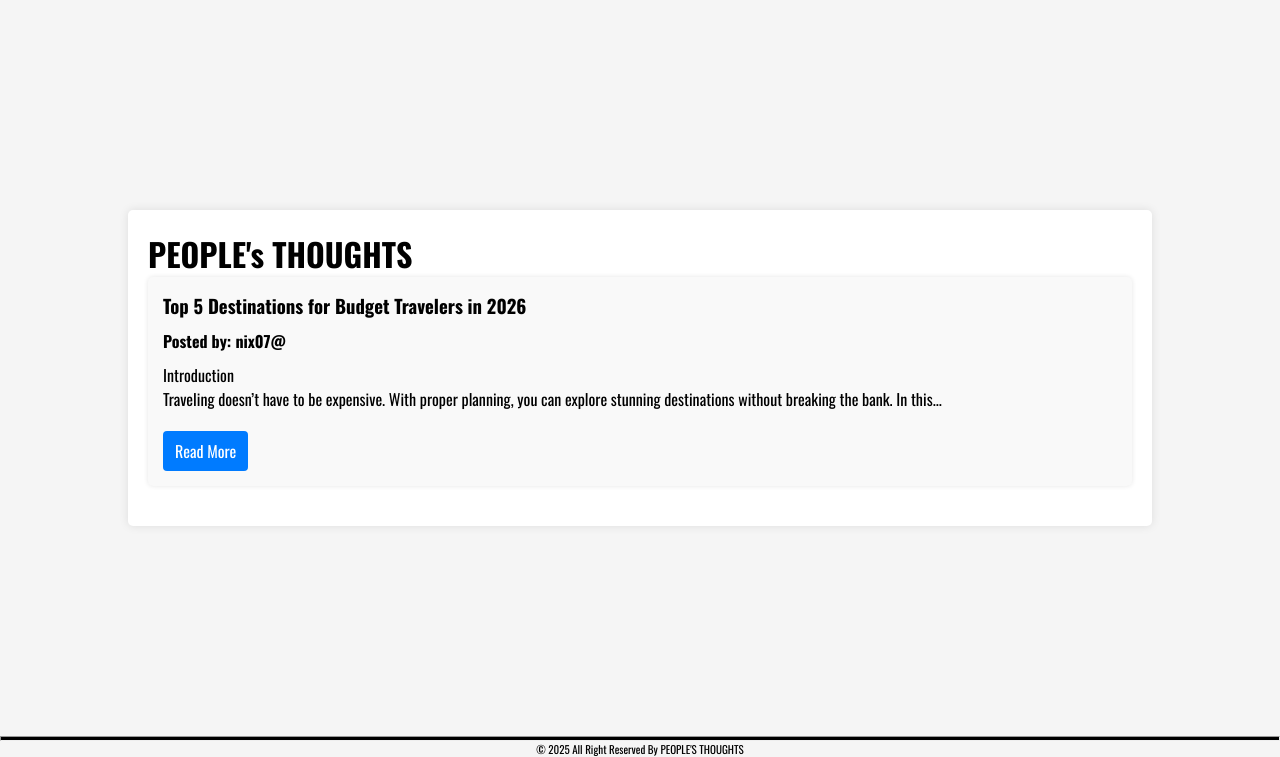
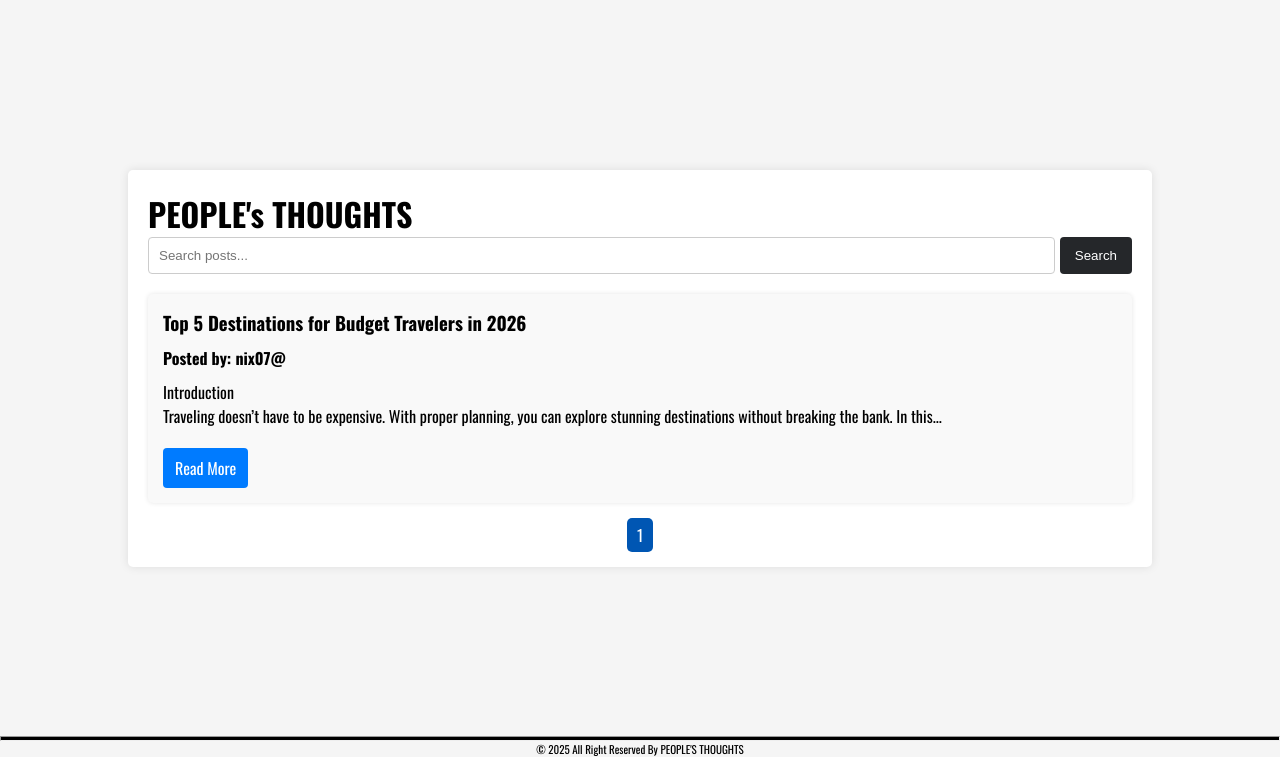
Before and after one commit to yash9094/Blog-Website, a PHP site: page / in a window 1280 px wide. Shown: the part 43-800 px from the top of the page. Run offline with PHP 8.4, Linux system fonts and the light colour scheme; a user stored in the database is signed in; data comes from the database, SQL or seed files in the repository.

Commit message:
Initial commit

```diff
--- a/css/style.css
+++ b/css/style.css
@@ -233,6 +233,12 @@ textarea {
 }
 .posts-container{
     margin-top: 20px;
+    max-width: 800px;
+    margin: auto;
+    background: white;
+    padding: 20px;
+    border-radius: 5px;
+    box-shadow: 0 0 10px rgba(0, 0, 0, 0.1);
 }
 .user-post{
     background: #f9f9f9;
@@ -251,6 +257,55 @@ textarea {
 .user-post em{
     font-size: 0.9em;
     color: #666;
+}
+.pagination {
+    text-align: center;
+    margin-top: 20px;
+}
+.pagination a {
+    margin: 0 5px;
+    padding: 5px 10px;
+    background: #007BFF;
+    color: white;
+    text-decoration: none;
+    border-radius: 5px;
+}
+
+.pagination a.active {
+    background: #0056b3;
+}
+
+.pagination a:hover {
+    background: #0056b3;
+}
+
+#search-form {
+    display: flex;
+    justify-content: center;
+    margin-bottom: 20px;
+}
+
+.search-input {
+    padding: 10px;
+    border: 1px solid #ccc;
+    border-radius: 4px;
+    width: calc(100% - 22px);
+    margin-right: 5px;
+    box-sizing: border-box;
+}
+
+.search-button {
+    padding: 10px 15px;
+    background-color: #25272a;
+    color: white;
+    border: none;
+    border-radius: 4px;
+    cursor: pointer;
+    transition: background-color 0.3s;
+}
+
+.search-button:hover {
+    background-color: #010a15;
 }
 /* Displaying Post CSS END*/
 
--- a/index.php
+++ b/index.php
@@ -6,28 +6,55 @@ include "inc/header.php";
 // Get the logged-in user's ID
 $userId = isset($_SESSION['user_id']) ? $_SESSION['user_id'] : null;
 
+
+// Initialize search variable
+$search = isset($_GET['search']) ? $_GET['search'] : '';
+
+// Pagination variables
+$limit = 5; // Number of posts per page
+$page = isset($_GET['page']) ? (int)$_GET['page'] : 1;
+$offset = ($page - 1) * $limit;
+
 // Fetch all post
 $query = "SELECT posts.*, user.username FROM posts
           JOIN user ON posts.user_id = user.id
-          WHERE posts.user_id != ?
-          ORDER BY posts.created_at DESC";
+          WHERE posts.user_id != ? AND (posts.title LIKE ? OR posts.content LIKE ?)
+          ORDER BY posts.created_at DESC LIMIT ? OFFSET ?";
 $stmt = $conn->prepare($query);
-$stmt->bind_param("i", $userId);
+$searchTerm = '%' . $search . '%';
+$stmt->bind_param("issii", $userId, $searchTerm, $searchTerm, $limit, $offset);
 $stmt->execute();
 $result = $stmt->get_result();
+
+// Fetch total number of posts for pagination
+$totalQuery = "SELECT COUNT(*) as total FROM posts WHERE user_id != ? AND (title LIKE ? OR content LIKE ?)";
+$totalStmt = $conn->prepare($totalQuery);
+$totalStmt->bind_param("iss", $userId, $searchTerm, $searchTerm);
+$totalStmt->execute();
+$totalResult = $totalStmt->get_result();
+$totalPosts = $totalResult->fetch_assoc()['total'];
+$totalPages = ceil($totalPosts / $limit);
 ?>
 
 <!DOCTYPE html>
 <html lang="en">
+
 <head>
     <meta charset="UTF-8">
     <meta name="viewport" content="width=device-width, initial-scale=1.0">
     <title>Home Page</title>
     <link rel="stylesheet" href="css/style.css">
 </head>
+
 <body>
     <div class="post-container">
         <h1>PEOPLE's THOUGHTS</h1>
+
+        <form action="index.php" method="GET" id="search-form">
+            <input type="text" name="search" id="search-input" class="search-input" placeholder="Search posts..." value="<?php echo htmlspecialchars($search); ?>">
+            <button type="submit" id="search-button" class="search-button">Search</button>
+        </form>
+
         <?php if ($result->num_rows > 0): ?>
             <?php while ($row = $result->fetch_assoc()): ?>
                 <div class="user-post">
@@ -47,9 +74,24 @@ $result = $stmt->get_result();
         <?php else: ?>
             <p>No posts available.</p>
         <?php endif; ?>
+
+        <!-- Pagination Links -->
+        <div class="pagination">
+            <?php if ($page > 1): ?>
+                <a href="?page=<?php echo $page - 1; ?>&search=<?php echo urlencode($search); ?>">Previous</a>
+            <?php endif; ?>
+            <?php for ($i = 1; $i <= $totalPages; $i++): ?>
+                <a href="?page=<?php echo $i; ?>&search=<?php echo urlencode($search); ?>" class="<?php echo ($i == $page) ? 'active' : ''; ?>"><?php echo $i; ?></a>
+            <?php endfor; ?>
+            <?php if ($page < $totalPages): ?>
+                <a href="?page=<?php echo $page + 1; ?>&search=<?php echo urlencode($search); ?>">Next</a>
+            <?php endif; ?>
+        </div>
+
     </div>
 </body>
 <?php
 include "inc/footer.php";
 ?>
+
 </html>
--- a/user_login.php
+++ b/user_login.php
@@ -24,7 +24,7 @@ if ($_SERVER['REQUEST_METHOD'] == 'POST') {
         $_SESSION['username'] = $user['username'];
 
 
-        header("Location: index.php"); // change this to your desired page
+        header("Location: index.php");
         exit();
     } else {
         $message = "Invalid username or password!";
```
